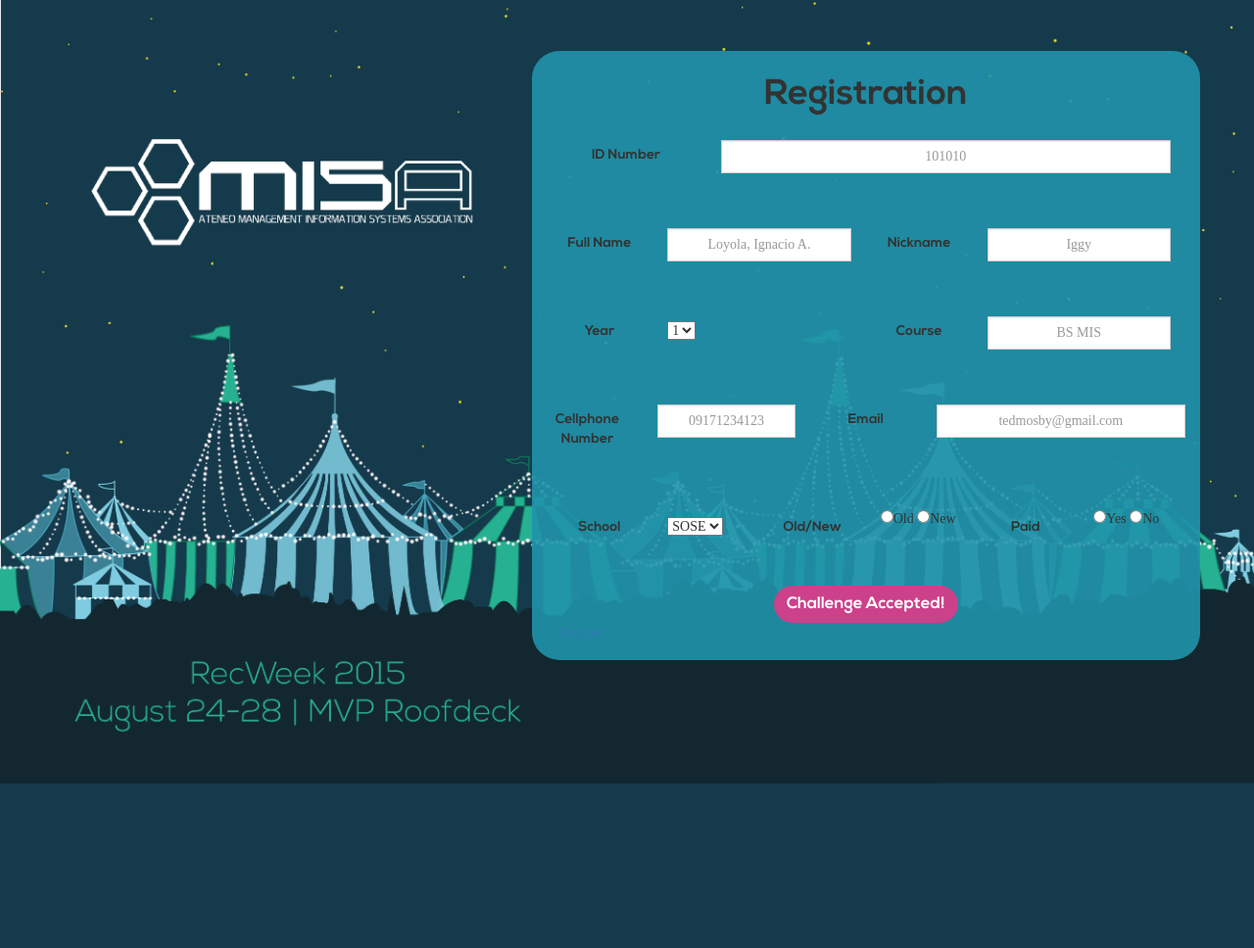
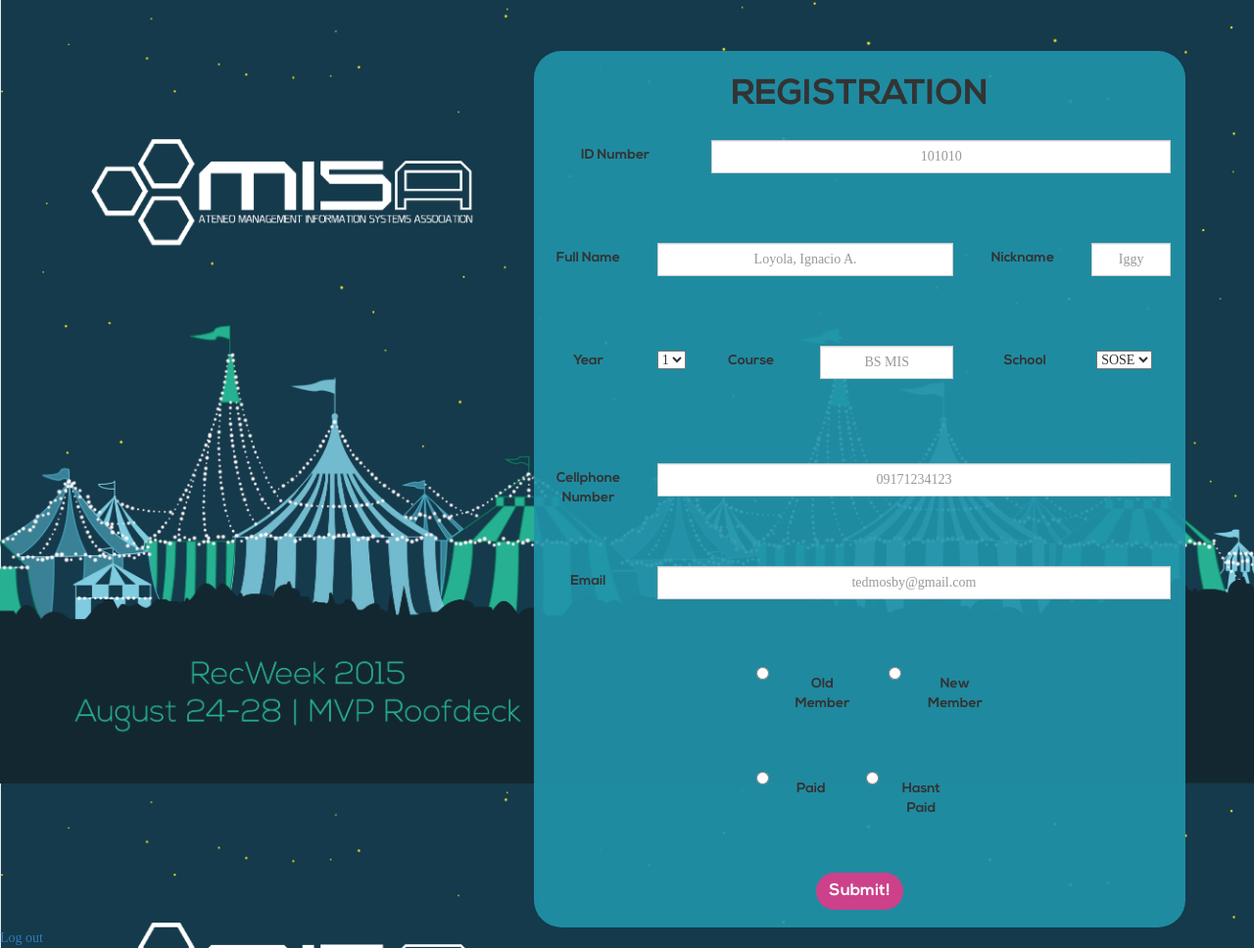
Before and after one commit to cddventura/recweek-login-system, a PHP site: page /login.php in a window 1280 px wide. Shown: the whole page at 98% size. Before the commit the page ends 800 px from the top, so only its background shows below. Run offline with PHP 8.4, Linux system fonts and the light colour scheme; the visitor is signed in with stand-in values (Sample User, id 1).

Commit message:
Final working system

```diff
--- a/login.php
+++ b/login.php
@@ -27,40 +27,44 @@
         */
         echo '
           <div id="wrapper" class="container">
-            <div class="row">
+
               <div id="register" class="col-md-offset-5 col-md-7">
-                <h1 id="registration">Registration</h1>
-                <form id="form" action="submit.php" method="post">
+                <h1 id="registration">REGISTRATION</h1>
+                <form id="form" action="submit.php" method="post" class="form-horizontal">
                   <div class="form-group">
                     <div class="col-md-3">
                       <label for="id_number">ID Number</label>
                     </div>
                     <div class="col-md-9">
                       <input type="number" class="form-control" id="id_number" name="id_number" min="110000" max="160000" autocomplete="off" placeholder="101010" required>
-                      <p id="idnumber_warning" class="warning">Please input ID No.</p>
+                      <p id="idnumber_warning" class="warning">MISSING</p>
                     </div>
                   </div>
-                  <div class="form-group">
+		   <div class="form-group">
                     <div class="col-md-2">
                       <label for="full_name">Full Name</label>
                     </div>
-                    <div class="col-md-4">
+                    <div class="col-md-6">
                       <input type="text" class="form-control" id="full_name" name="full_name" maxlength="64" autocomplete="off" placeholder="Loyola, Ignacio A." required>
-                      <p id="name_warning" class="warning">Please input a name.</p>
+                      <p id="name_warning" class="warning">MISSING</p>
                     </div>
+
+
                     <div class="col-md-2">
                       <label for="nickname">Nickname</label>
                     </div>
-                    <div class="col-md-4">
+                    <div class="col-md-2">
                       <input type="text" class="form-control" id="nickname" name="nickname" maxlength="64" autocomplete="off" placeholder="Iggy" required>
-                      <p id="name_warning" class="warning">Please input a nickname.</p>
+                      <p id="nickname_warning" class="warning">MISSING</p>
                     </div>
-                  </div>
+		  </div>
+
+
                   <div class="form-group">
                     <div class="col-md-2">
                       <label for="year">Year</label>
                     </div>
-                    <div class="col-md-4">
+                    <div class="col-md-1">
                       <select class = "dropdown" name="year" id="year">
                         <option value="1">1</option>
                         <option value="2">2</option>
@@ -68,73 +72,97 @@
                         <option value="4">4</option>
                         <option value="5">5</option>
                       </select>
-                      <p id="year_warning" class="warning">Please input a valid year.</p>
                     </div>
                     <div class="col-md-2">
                       <label for="course">Course</label>
                     </div>
-                    <div class="col-md-4">
+                    <div class="col-md-3">
                       <input type="text" class="form-control" id="course" name="course" maxlength="64" autocomplete="off" placeholder="BS MIS" required>
-                      <p id="course_warning" class="warning">Please input a course.</p>
+                      <p id="course_warning" class="warning">MISSING</p>
                     </div>
-                  </div>
-                  <div class="row">
+
+                    <div class="form-group">
+                      <div class="col-md-2">
+                        <label for="school">School</label>
+                      </div>
+                      <div class="col-md-2">
+                        <select class="dropdown" name="school">
+                          <option value="SOSE">SOSE</option>
+                          <option value="SOSS">SOSS</option>
+                          <option value="SOM">SOM</option>
+                          <option value="SOH">SOH</option>
+                        </select>
+                      </div>
+                    </div>
+</div>
+
+
+
                     <div class="form-group">
                       <div class="col-md-2">
                         <label for="cellphone_number">Cellphone Number</label>
                       </div>
-                      <div class="col-md-3">
+                      <div class="col-md-10">
                         <input type="number" class="form-control" id="cellphone_number" name="cellphone_number" min="09000000000" max="09999999999" autocomplete="off" placeholder="09171234123" required>
-                        <p id="cell_warning" class="warning">Please input a valid cellphone number.</p>
-                      </div>
-                      <div class="col-md-2">
-                        <label for="email">Email</label>
-                      </div>
-                      <div class="col-md-5">
-                        <input type="text" class="form-control" id="email" name="email" maxlength="64" autocomplete="off" placeholder="tedmosby@gmail.com" required>
-                        <p id="email_warning" class="warning">Please input an email.</p>
+                        <p id="cell_warning" class="warning">MISSING</p>
                       </div>
                     </div>
-                  </div>
+
                   <div class="form-group">
                     <div class="col-md-2">
-                      <label for="school">School</label>
+                      <label for="email">Email</label>
                     </div>
-                    <div class="col-md-2">
-                      <select class="dropdown" name="school">
-                        <option value="SOSE">SOSE</option>
-                        <option value="SOSS">SOSS</option>
-                        <option value="SOM">SOM</option>
-                        <option value="SOH">SOH</option>
-                      </select>
-                      <p id="name_warning" class="warning">Input school.</p>
-                    </div>
-                    <div class="col-md-2">
-                      <label for="memStat">Old/New</label>
-                    </div>
-                    <div class="col-md-2">
-                      <input type="radio" name="memStat" value="old">Old
-                      <input type="radio" name="memStat" value="new">New
-                    </div>
-                    <div class="col-md-2">
-                      <label for="paid">Paid</label>
-                    </div>
-                    <div class="col-md-2">
-                      <input type="radio" name="paid" value="yes">Yes
-                      <input type="radio" name="paid" value="no">No
+                    <div class="col-md-10">
+                      <input type="text" class="form-control" id="email" name="email" maxlength="64" autocomplete="off" placeholder="tedmosby@gmail.com" required>
+                      <p id="email_warning" class="warning">MISSING</p>
                     </div>
                   </div>
+                  <div class="form-inline col-md-offset-4">
+		   <div class="form-group">
+                    <div class="col-md-1">
+                      <input type="radio" name="memStat" value="old">
+                    </div>
+                    <div class="col-md-4">
+                      <label for="old">Old Member</label>
+                    </div>
+                    <div class="col-md-1">
+                      <input type="radio" name="memStat" value="new">
+                    </div>
+                    <div class="col-md-4">
+                      <label for="new">New Member</label>
+                    </div>
+		    <p id="member_warning" class="warning">MISSING</p>
+		   </div>
+
+                   <div class="form-group">
+
+                    <div class="col-md-1">
+                      <input type="radio" name="paid" value="yes">
+                    </div>
+                    <div class="col-md-4">
+                      <label for="yes">Paid</label>
+                    </div>
+                    <div class="col-md-1">
+                      <input type="radio" name="paid" value="n">
+                    </div>
+                    <div class="col-md-4">
+                      <label for="no">Hasnt Paid</label>
+                    </div>
+<p id="paid_warning" class="warning">MISSING</p>
+		   </div>
+                  </div>
+
                   <div class="col-md-12">
-                    <button type="submit" id="submit" class="btn">Challenge Accepted!</button>
+                    <button type="submit" id="submit" class="btn">Submit!</button>
                   </div>
                 </form>
                 <div class="col-md-12">
-                  <a href="logout.php">Log out</a>
+
                 </div>
               </div>
-            </div>
+
           </div>
-          <div class="modal fade bs-example-modal-lg" tabindex="-1" role="dialog" aria-labelledby="myLargeModalLabel" id="accepted">
+          	        <div class="modal fade bs-example-modal-lg" tabindex="-1" role="dialog" aria-labelledby="myLargeModalLabel" id="accepted">
   			<div class="modal-dialog modal-lg">
     				<div class="modal-content">
      				 <h2>Welcome to MISA!</h2>
@@ -146,6 +174,7 @@
     				</div>
   			</div>
 		</div>
+<a href="logout.php">Log out</a>
         ';
       }
       else
--- a/retriever.php
+++ b/retriever.php
@@ -3,7 +3,7 @@ include 'db_connect.php';
 
 $id = $_GET['id'];
 
-$result = $db->query("SELECT stu_full_name, stu_course FROM students WHERE stu_id = $id");
+$result = $db->query("SELECT stu_full_name, stu_course, stu_year FROM students WHERE stu_id = $id");
 $row = $result->fetch_assoc();
 
 $db->close();
```
Also changed, not shown: login.html (added, +170 -0 lines), README.md, db_connect.php (line endings or trailing spaces), logout.php (line endings or trailing spaces).
